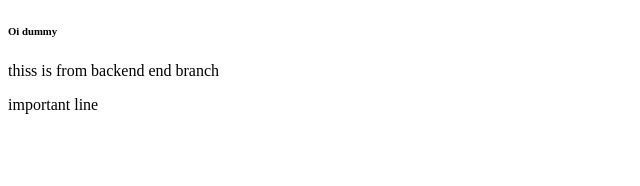
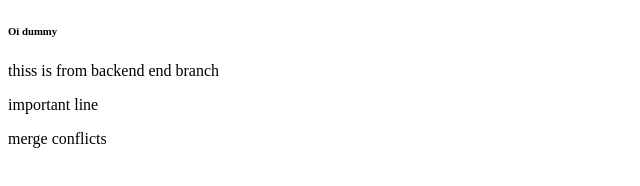
Before and after one commit to bhuvanesh1082005/Git_Demo, a plain HTML site: page index.html in a window 1280 px wide. Shown: the whole page, without its empty margins (0-640 px from the left). Drawn offline with Linux system fonts and the light colour scheme.

Commit message:
merge conflict sloved

```diff
--- a/index.html
+++ b/index.html
@@ -9,5 +9,6 @@
     <h6>Oi dummy</h6>
     <p>thiss is from backend end branch</p>
     <p>important line</p>
+    <p>merge conflicts</p>
 </body>
 </html>
```
